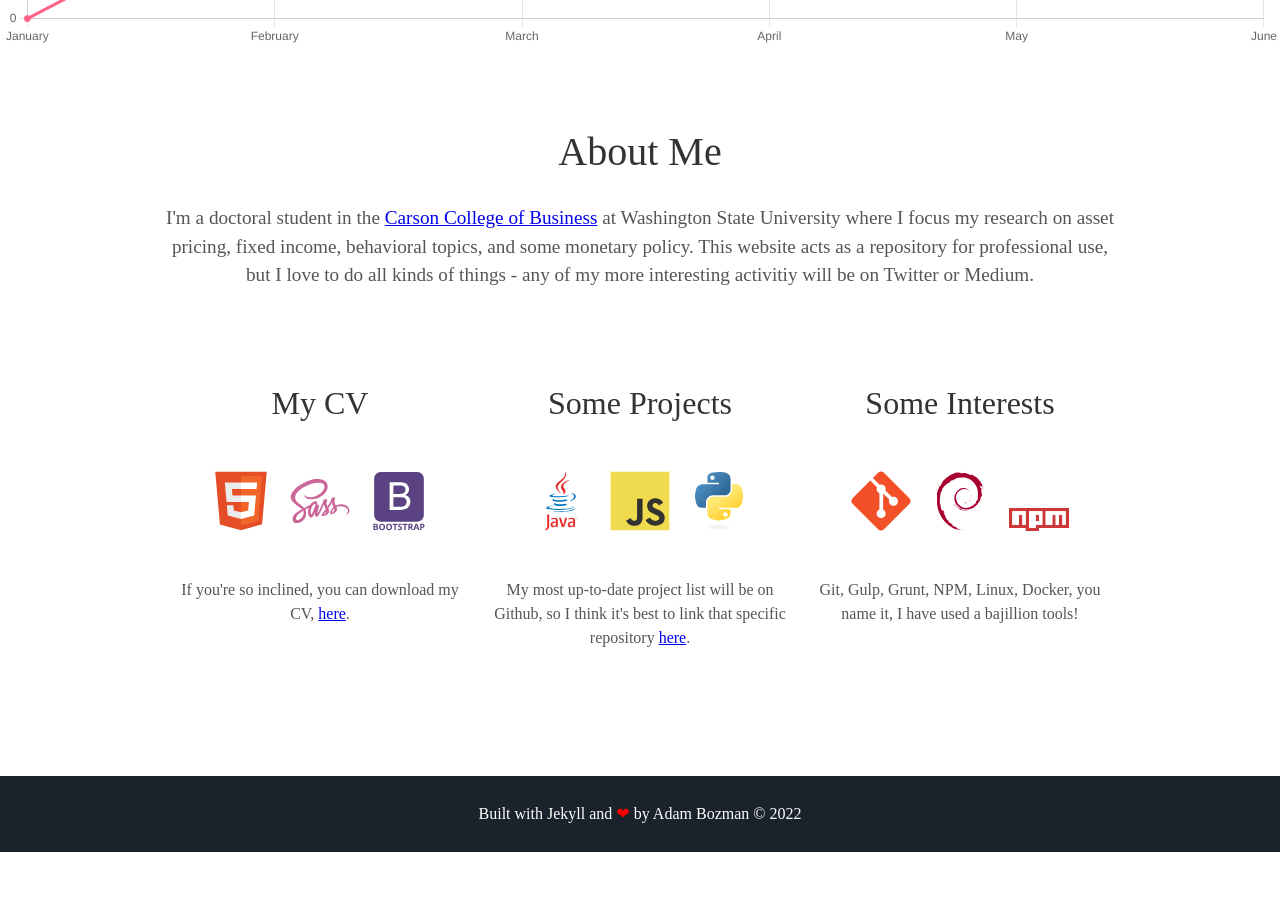
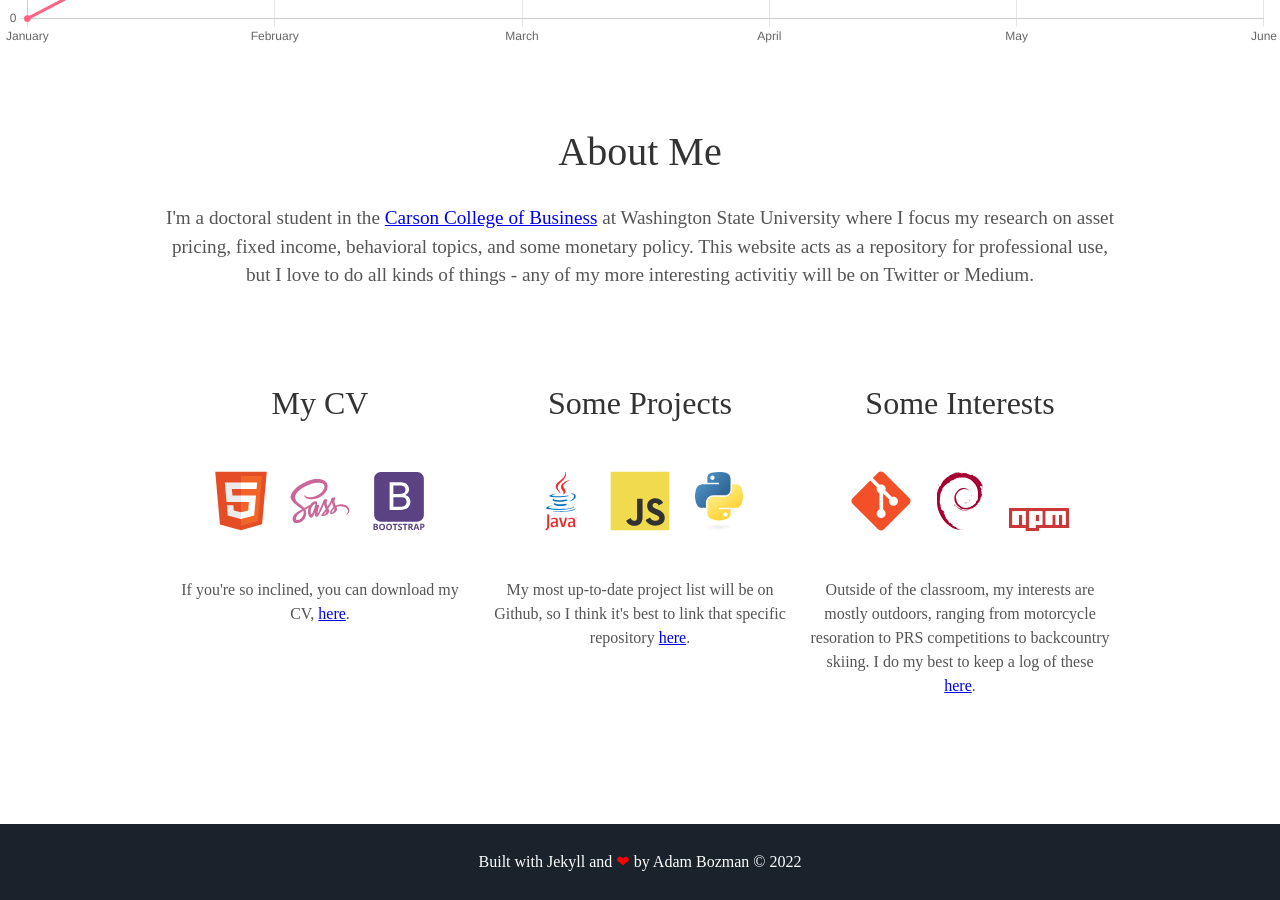
Before and after one commit to adam-bozman/adam-bozman.github.io, a Jekyll site: the page built from index.html, in a window 1280 px wide and 900 px high, scrolled down 1493 px. Built offline with Jekyll 4.4.1, drawn with Linux system fonts in a browser that asks for light colours; some web fonts are replaced; before the commit the page ends 2345 px from its top, so only the background shows below that.

Commit message:
Update about.html

```diff
--- a/_includes/about.html
+++ b/_includes/about.html
@@ -43,6 +43,6 @@
       <path fill="#FFFFFF" d="M6,1v5h2V5h2V1H6z M9,4H8V2h1V4z"/>
       <polygon fill="#FFFFFF" points="11,1 11,5 13,5 13,2 14,2 14,5 15,5 15,2 16,2 16,5 17,5 17,1 "/>
     </svg>
-    <p>Git, Gulp, Grunt, NPM, Linux, Docker, you name it, I have used a bajillion tools!</p>
+    <p>Outside of the classroom, my interests are mostly outdoors, ranging from motorcycle resoration to PRS competitions to backcountry skiing.  I do my best to keep a log of these <a href="https://medium.com/@bozmanadam" target="_blank">here</a>.</p>
   </div>
 </div>
```
